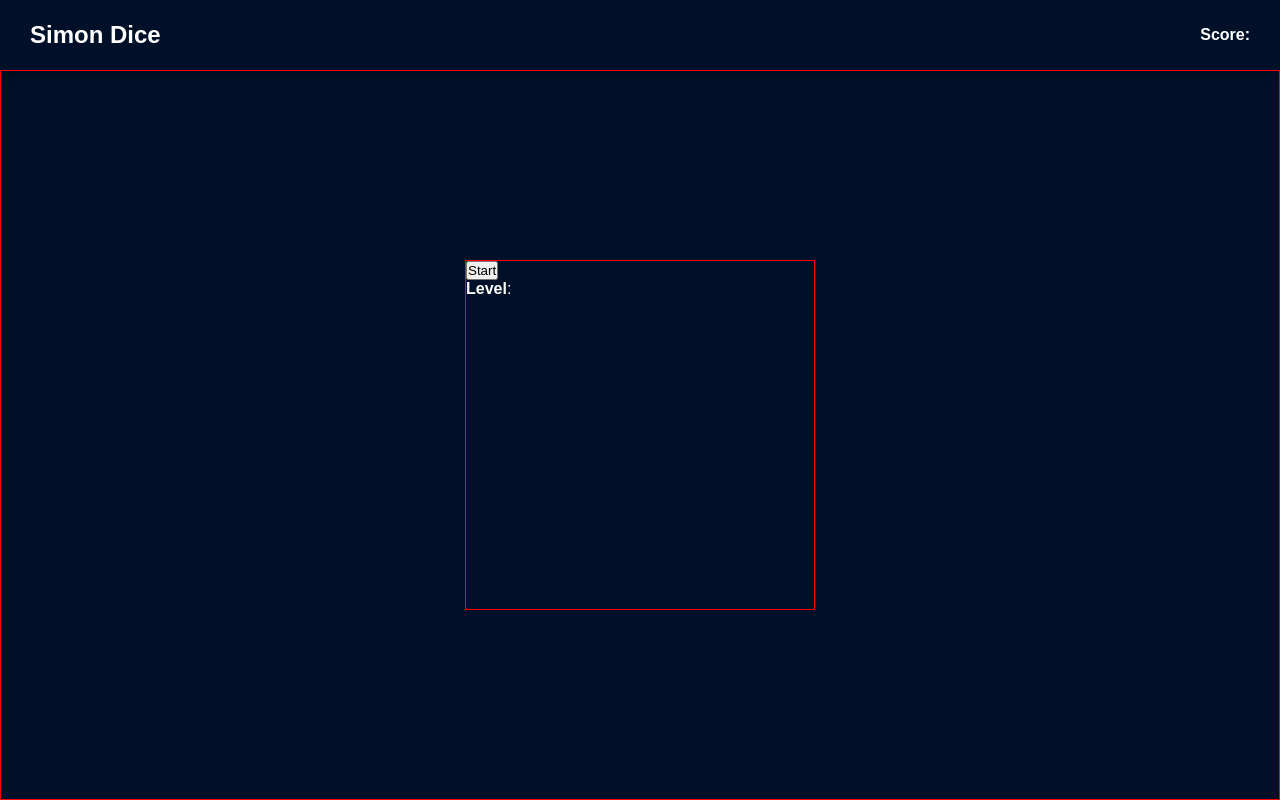
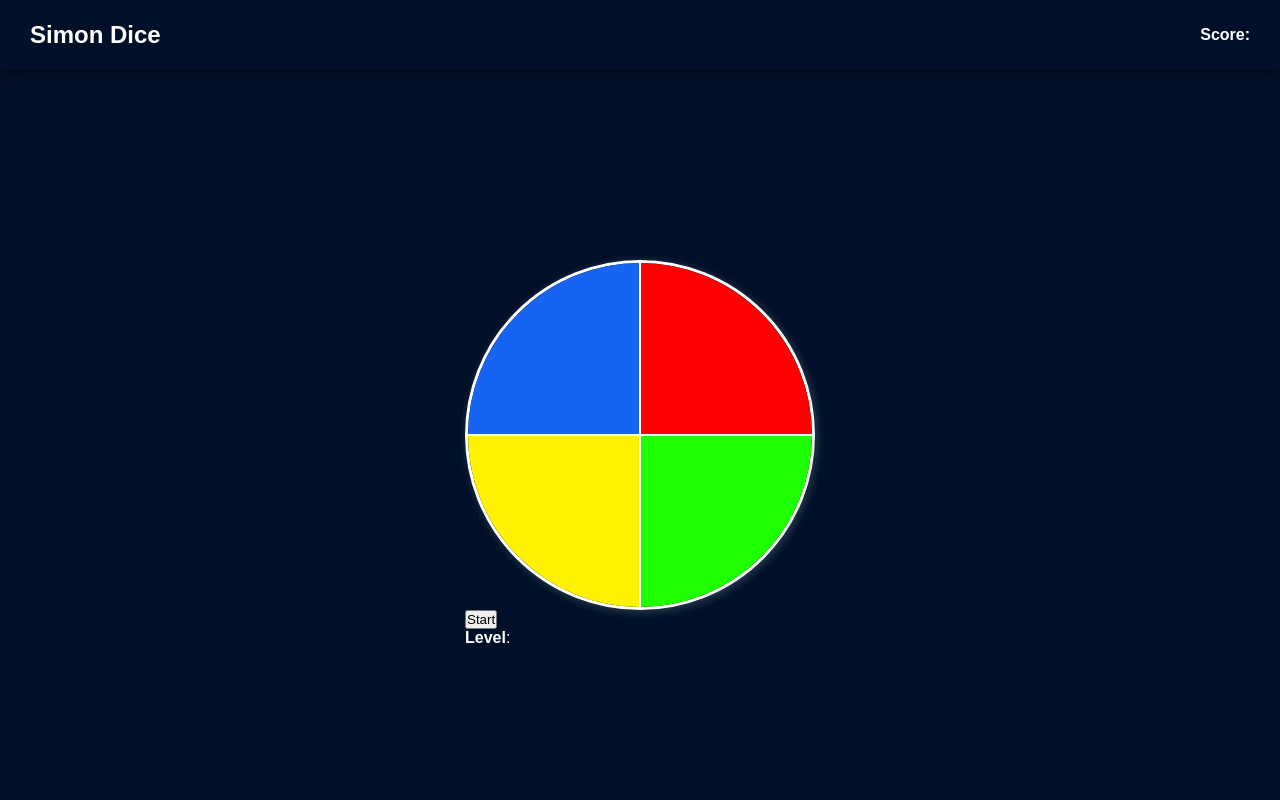
Before and after one commit to erickcapilla/SimonDice, a plain HTML site: page index.html in a window 1280 px wide. Drawn offline with Linux system fonts and the light colour scheme.

Commit message:
Added colors

```diff
--- a/css/styles.css
+++ b/css/styles.css
@@ -25,7 +25,6 @@ header p {
 }
 
 main {
-  border: 1px solid red;
   width: 100%;
   height: calc(100vh - 70px);
   display: flex;
@@ -34,9 +33,49 @@ main {
 }
 
 .container {
-  border: 1px solid red;
   width: 90%;
   max-width: 350px;
   height: 90vw;
   max-height: 350px;
 }
+
+.container .board {
+  border: 3px solid white;
+  width: 100%;
+  height: 100%;
+  border-radius: 50%;
+  box-shadow: 2px 2px 10px rgba(225, 255, 255, .2);
+  position: relative;
+  overflow: hidden;
+}
+
+.board div {
+  border: 1px solid white;
+  width: 100%;
+  height: 100%;
+  position: absolute;
+}
+
+.board .blue {
+  top: -50%;
+  left: -50%;
+  background-color: #1864f2;
+}
+
+.board .red {
+  top: -50%;
+  right: -50%;
+  background-color: #ff0000;
+}
+
+.board .green {
+  top: 50%;
+  left: 50%;
+  background-color: #1eff00;
+}
+
+.board .yellow {
+  top: 50%;
+  right: 50%;
+  background-color: #fff200;
+}
--- a/index.html
+++ b/index.html
@@ -18,7 +18,7 @@
           <div class="blue"></div>
           <div class="red"></div>
           <div class="green"></div>
-          <div class="purple"></div>
+          <div class="yellow"></div>
         </div>
         <div class="circle"></div>
         <button id="btn_start">Start</button>
```
